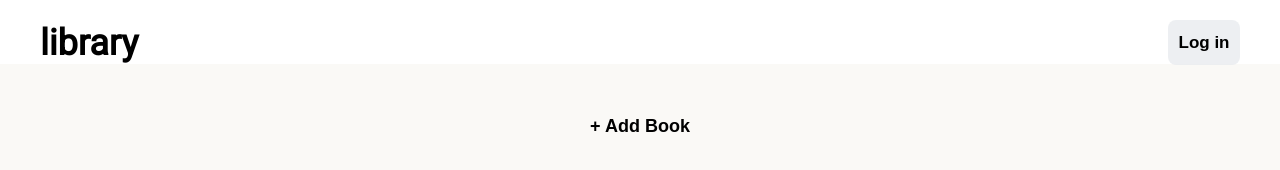
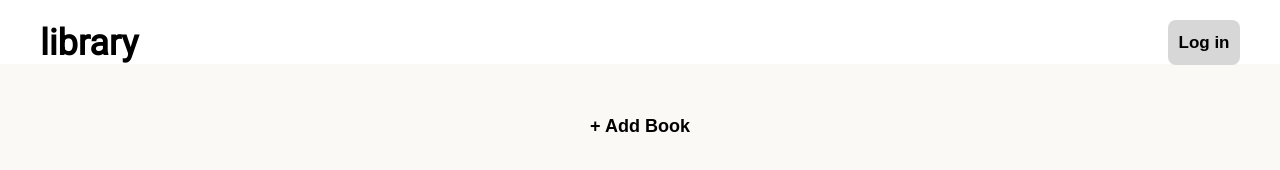
Before and after one commit to palsterzilla/library, a plain HTML site: page index.html in a window 1280 px wide. In both pictures the pointer is over the button "Log in". Drawn offline with Linux system fonts and the light colour scheme.

Commit message:
Styling on button hover

```diff
--- a/styles.css
+++ b/styles.css
@@ -41,12 +41,11 @@ body, p, h1 {
   font-size:17px;
   font-weight:600;
   color:#000;
-  background-color:#e9ecf0;
   cursor:pointer;
 }
 
 .container button:hover {
-  background-color:#e9ecf0d1;
+  background-image: linear-gradient(rgb(0 0 0/10%) 0 0);
 }
 
 
@@ -69,7 +68,7 @@ button#showDialog {
 }
 
 button#showDialog:hover {
-  background-color:#e9ecf0d1;
+  background-image: linear-gradient(rgb(0 0 0/10%) 0 0);
 }
 
 .content .wrapper {
```
